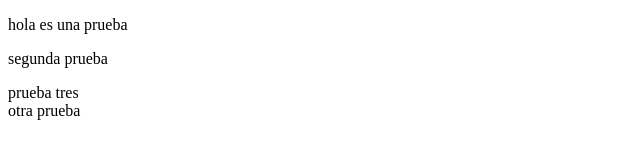
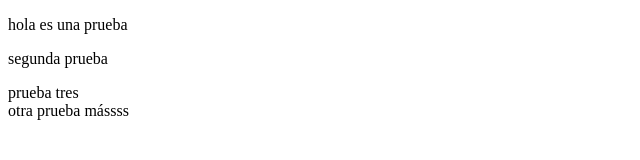
Before and after one commit to Eloisamoreno/prueba_personal, a plain HTML site: page index.html in a window 1280 px wide. Shown: the full height of the page, 0-640 px from the left. Drawn offline with Linux system fonts and the light colour scheme.

Commit message:
add nueva prueba

```diff
--- a/index.html
+++ b/index.html
@@ -13,7 +13,7 @@
         prueba tres
     </section>
     <section>
-        otra prueba
+        otra prueba mássss
     </section>
 
 </body>
```
